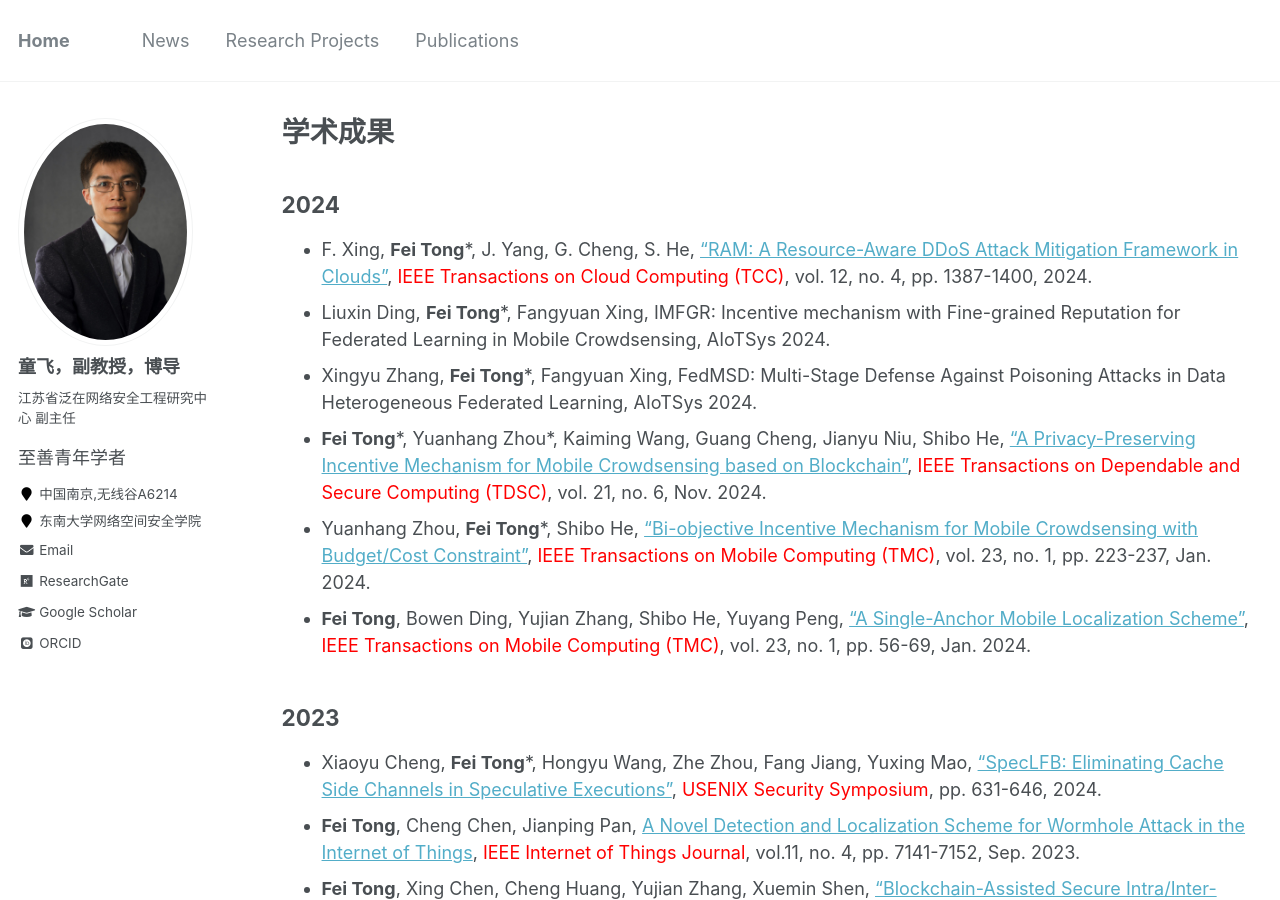
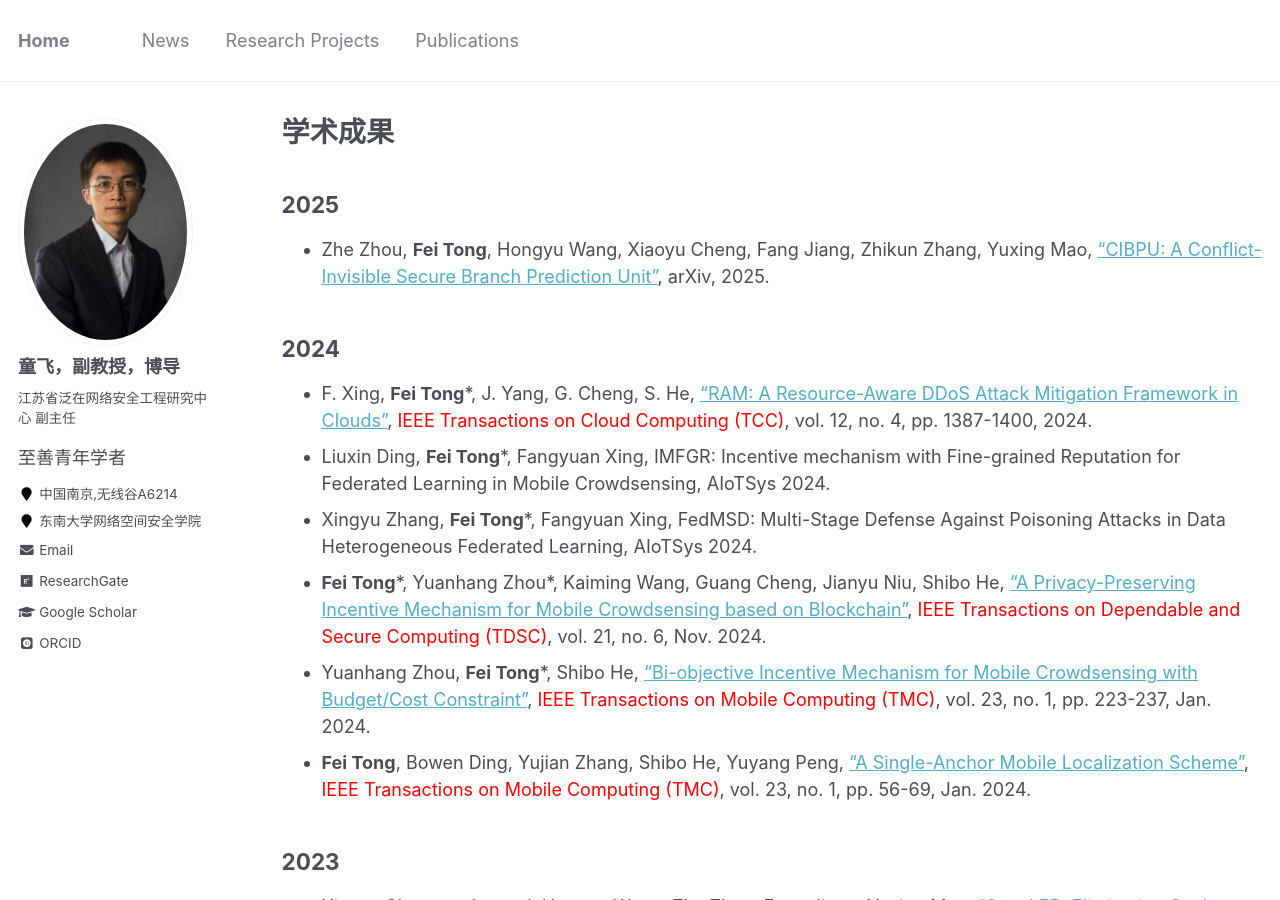
Before and after one commit to fei-tong/fei-tong.github.io, a Jekyll site: the page built from _pages/publications.md, in a window 1280 px wide and 900 px high. Built offline with Jekyll 4.4.1, drawn with Linux system fonts in a browser that asks for light colours; some web fonts are replaced.

Commit message:
Update publications.md

```diff
--- a/_pages/publications.md
+++ b/_pages/publications.md
@@ -9,6 +9,10 @@ author_profile: true
 [**Cache Design Effect on Microarchitecture Security: A Contrast between Xuantie-910 and BOOM**](/files/Cache-TrustCom2022.pdf)<br>
 **Zhe Zhou\***, Xiaoyu Cheng, Yang Sun, Fang Jiang, Fei Tong <img src="/images/letter.png" alt="letter" title="letter">, Ruilin Wang<br>
  IEEE 21th TrustCom(**CCF-C**), 2022. -->
+
+## 2025
+
+- Zhe Zhou, **Fei Tong**, Hongyu Wang, Xiaoyu Cheng, Fang Jiang, Zhikun Zhang, Yuxing Mao, ["CIBPU: A Conflict-Invisible Secure Branch Prediction Unit"](https://arxiv.org/pdf/2501.10983), arXiv, 2025.
 
 ## 2024
 
```
